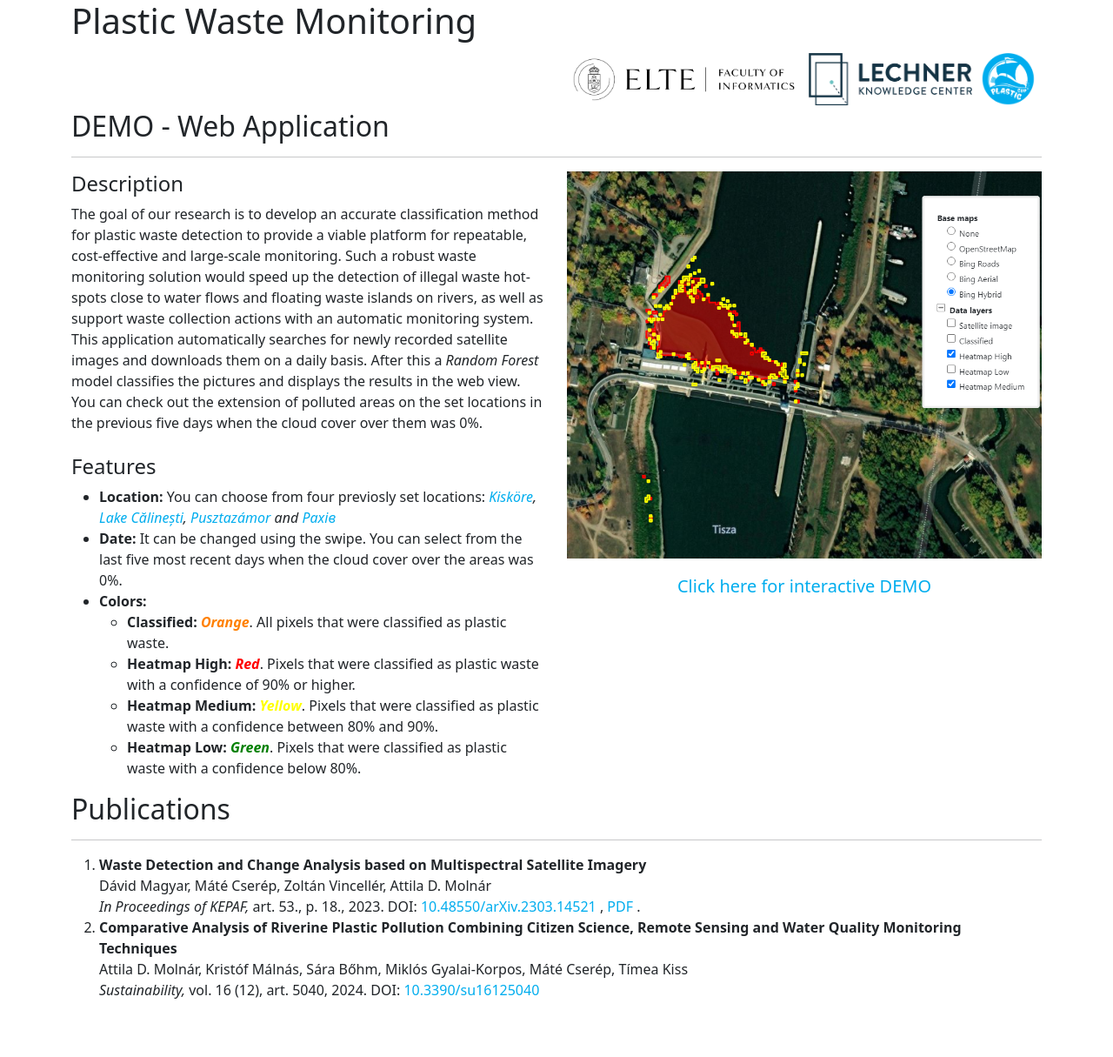
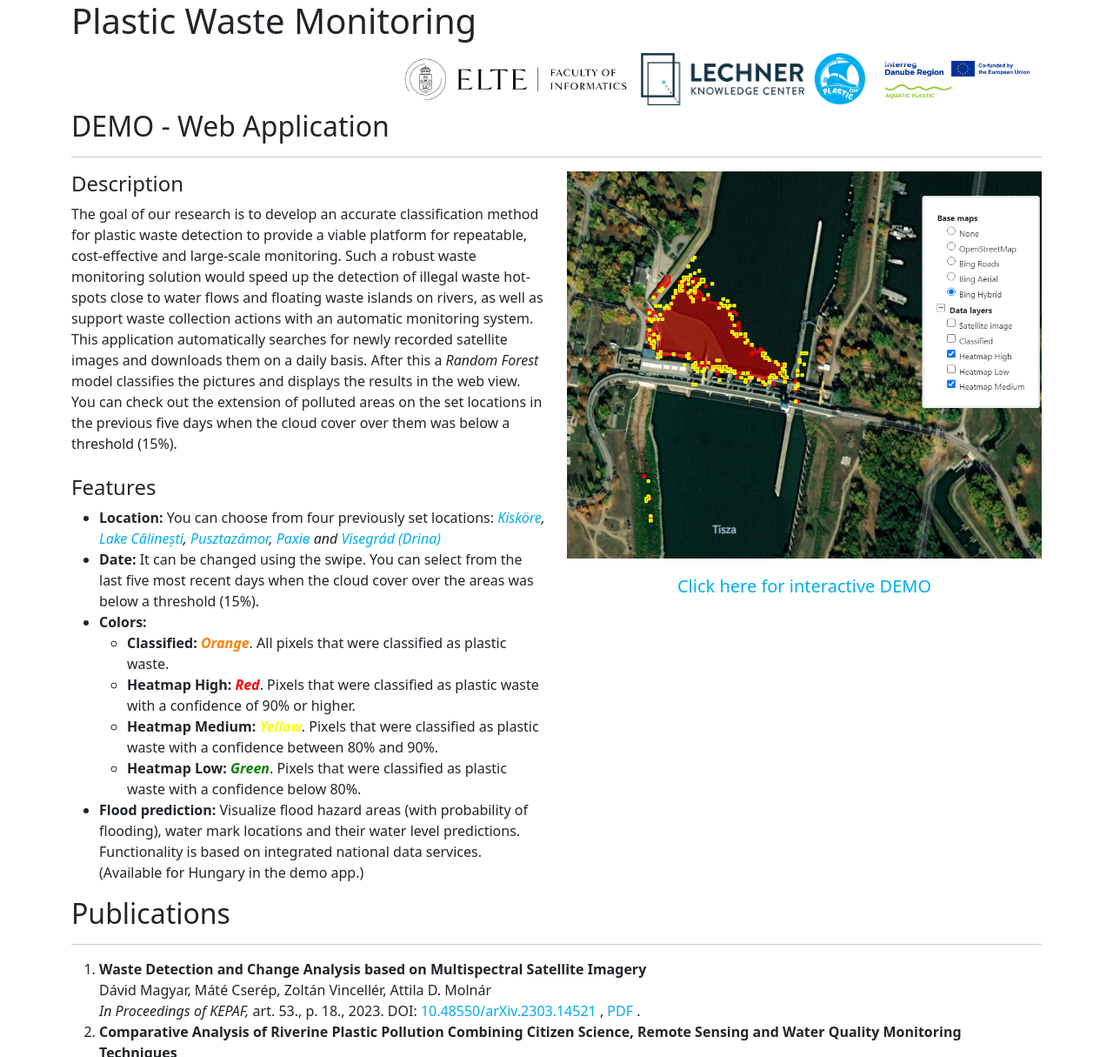
Before and after one commit to GISLab-ELTE/WasteDetection, a website built with Vite: page web_app/frontend/index.html in a window 1280 px wide. Shown: the top 1215 px of the page at 87% size. Before the commit the page ends 1166 px from the top, so only its background shows below. Built offline with nearby package versions, Linux system fonts and the light colour scheme.

Commit message:
Extend README and frontend home page with description of flood prediction functionality.

```diff
--- a/web_app/frontend/index.html
+++ b/web_app/frontend/index.html
@@ -52,6 +52,13 @@
       <div class="row">
         <div id="header" class="col-12">
           <h1>Plastic Waste Monitoring</h1>
+          <a href="https://interreg-danube.eu/projects/aquatic-plastic">
+            <img
+              src="imgs/aquatic_plastic_logo.png"
+              class="float-end"
+              alt="Aquatic Plastic Interreg logo"
+            />
+          </a>
           <a href="https://petkupa.hu/eng/">
             <img
               src="imgs/pet_logo_en.png"
@@ -95,7 +102,7 @@
           model classifies the pictures and displays the results in the web
           view. You can check out the extension of polluted areas on the set
           locations in the previous five days when the cloud cover over them was
-          0%.
+          below a threshold (15%).
           <br />
           <br />
 
@@ -103,21 +110,25 @@
           <ul>
             <li>
               <b>Location: </b>
-              You can choose from four previosly set locations:
+              You can choose from four previously set locations:
               <i>
                 <a href="https://goo.gl/maps/NT4vUMRAMj85fbuo9">Kisköre</a>,
                 <a href="https://goo.gl/maps/DdvVcAoQom5bEuGD9"
                   >Lake Călinești</a
                 >,
-                <a href="https://goo.gl/maps/PjAxwq1fL6thphRY8">Pusztazámor</a>
+                <a href="https://goo.gl/maps/PjAxwq1fL6thphRY8">Pusztazámor</a>,
+                <a href="https://goo.gl/maps/auupf9ozG5aXG9LQ6">Рахів</a>
                 and
-                <a href="https://goo.gl/maps/auupf9ozG5aXG9LQ6">Рахів</a>
+                <a href="https://maps.app.goo.gl/4vJWCSgdhM8zmudN7"
+                  >Visegrád (Drina)</a
+                >
               </i>
             </li>
             <li>
               <b>Date: </b>
               It can be changed using the swipe. You can select from the last
-              five most recent days when the cloud cover over the areas was 0%.
+              five most recent days when the cloud cover over the areas was
+              below a threshold (15%).
             </li>
             <li>
               <b>Colors: </b>
@@ -149,6 +160,13 @@
                   confidence below 80%.
                 </li>
               </ul>
+            </li>
+            <li>
+              <b>Flood prediction: </b>
+              Visualize flood hazard areas (with probability of flooding), water
+              mark locations and their water level predictions. Functionality is
+              based on integrated national data services. (Available for Hungary
+              in the demo app.)
             </li>
           </ul>
         </div>
--- a/web_app/frontend/main.js
+++ b/web_app/frontend/main.js
@@ -796,7 +796,7 @@ map.on("click", function (evt) {
           <h5>Waste Deposit</h5>
           <!-- <p>DEM Elevation: <b>${props.elevation_m.toFixed(2)} m</b></p> -->
           <p>Average Water Level: <b>${props.avg_abs_water_m.toFixed(2)} cm</b></p>
-          <p>water: <b>${props.closest_station_river}</b></p>
+          <p>River: <b>${props.closest_station_river}</b></p>
           <!-- <p>Zones: <b>${props.flood_zone.join(", ")}</b></p> -->
           <!-- <p>Status: <b>${props.flood_risk_status}</b></p> -->
         </div>
```
Also changed, not shown: README.md, web_app/frontend/imgs/aquatic_plastic_logo.png (added), web_app/frontend/imgs/interreg_logo.png (added), 1 other file.
